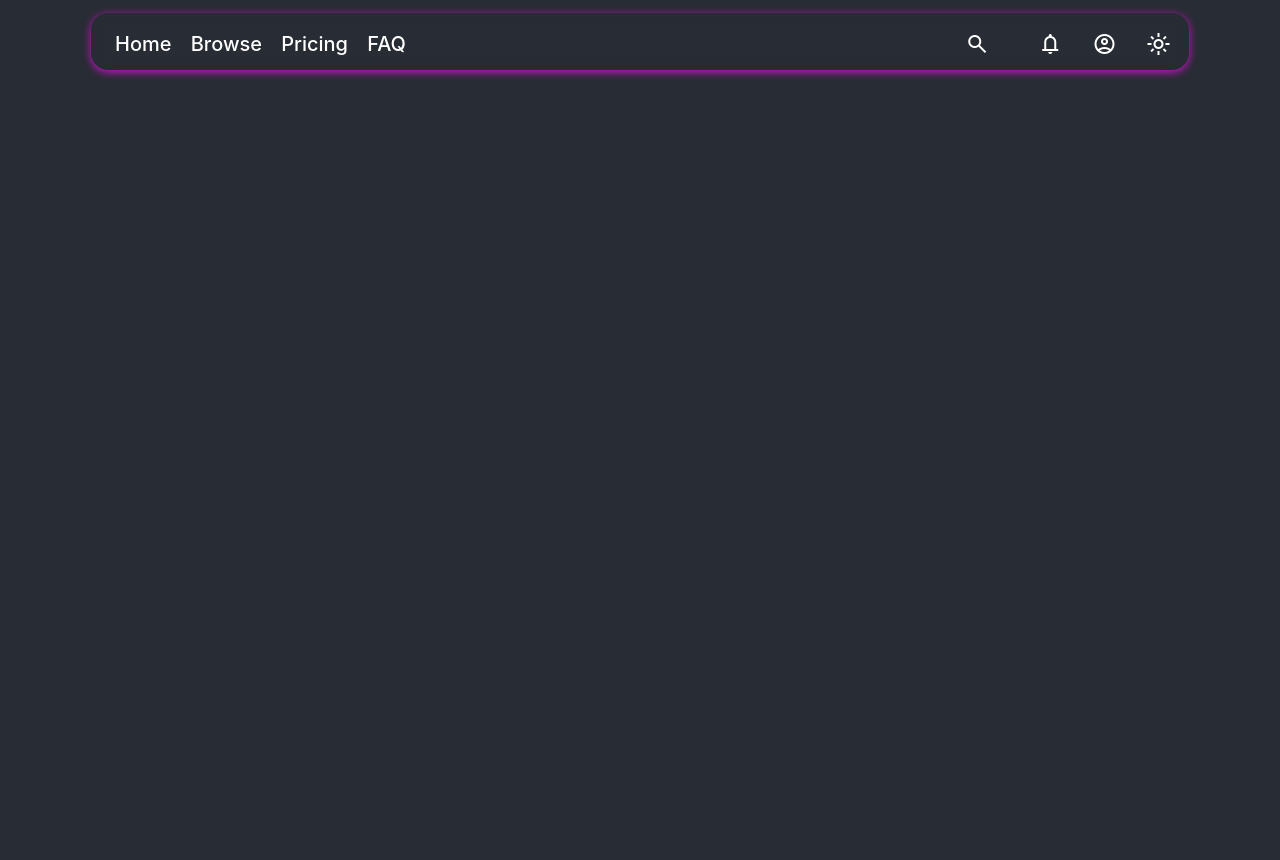
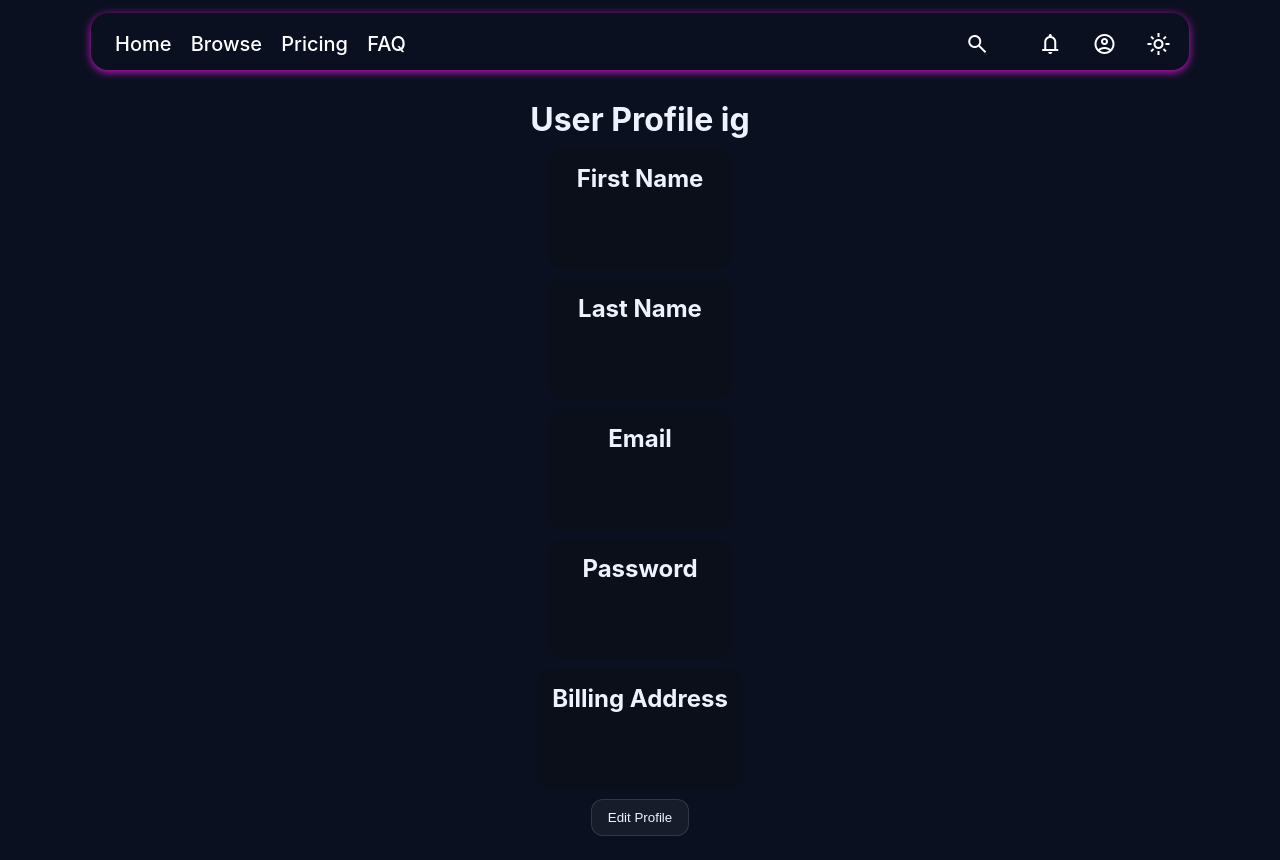
Before and after one commit to RamTheGoat/CES, a React (Create React App) app: page /profile/1 in a window 1280 px wide. Before the commit the page ends 800 px from the top, so only its background shows below. Built offline with nearby package versions, Linux system fonts and the light colour scheme; no server answers.

Commit message:
implement extremely naive edit profile page
yeah its just the basics and it looks horrible but it works so thats cool

```diff
--- a/src/App/App.js
+++ b/src/App/App.js
@@ -10,6 +10,7 @@ import Search from "../Pages/Search";
 import AdminHome from "../Pages/AdminHome";
 import Login from "../Pages/Login";
 import Register from "../Pages/Register";
+import Profile from "../Pages/Profile";
 
 export default function App() {
   return (
@@ -25,6 +26,7 @@ export default function App() {
           <Route path="/booking" element={<Booking />} />
           <Route path="/login" element={<Login/>} />
           <Route path="/register" element={<Register/>} />
+          <Route path="/profile/:id" element={<Profile/>} />
         </Routes>
       </main>
     </div>
--- /dev/null
+++ b/src/Pages/Profile.css
@@ -0,0 +1,59 @@
+/* color pallete :)) */
+:root{
+  --bg: #0b1020;
+  --bg-2:#0b0f1a;
+  --text:#eef2ff;
+  --muted:#b9c1d9;
+  --accent:#cc12cc;
+  --card: #0f152c;
+  --chip: #16203b;
+}
+
+.profile-page{
+  min-height: 100svh;
+  padding: 24px;
+  padding-top: 100px;
+  background: var(--bg);
+  color: var(--text);
+}
+
+.edit-item{
+  background: var(--bg-2);
+  margin: 10px;
+  padding: 15px;
+  border-radius: 15px;
+  min-width: 15%;
+  min-height: 120px;
+  justify-self: center;
+}
+
+.edit-item-title{
+  margin-bottom: 15px;
+  color: var(--text);
+}
+
+.edit-item-input{
+  margin: 0;
+  padding: 5px;
+  text-align: center;
+}
+
+.edit-item-value{
+  margin: 0;
+  padding: 5px;
+  color: var(--text);
+}
+
+.edit-button{
+  padding: 10px 16px;
+  border-radius: 12px;
+  border: 1px solid rgba(255,255,255,.12);
+  background: rgba(255,255,255,.05);
+  color: var(--text);
+  cursor: pointer;
+  transition: transform .12s ease, box-shadow .2s ease, border-color .2s ease;
+}
+
+.edit-button:hover{
+  transform: translateY(-1px);
+}
--- /dev/null
+++ b/src/Pages/Profile.jsx
@@ -0,0 +1,87 @@
+import React, { useState, useEffect } from 'react';
+import { useParams } from "react-router-dom";
+import "./Profile.css";
+
+// Edit user data item
+const EditItem = ({ userData, title, profile, setProfile, edit }) => {
+  const updateValue = e => setProfile(prev => ({ ...prev, [userData]: e.target.value }));
+  const value = profile?.[userData] ?? "";
+
+  return (
+    <div className="edit-item">
+      <h2 className="edit-item-title">{title}</h2>
+      {edit ? (
+        <input
+          className="edit-item-input"
+          type="text"
+          name={userData}
+          placeholder={title}
+          value={value}
+          onChange={updateValue}
+        />
+      ) : (
+        <h3 className="edit-item-value">{value}</h3>
+      )}
+    </div>
+  )
+}
+
+export default function Profile() {
+  const { id } = useParams();
+
+  const [userProfile, setUserProfile] = useState(null);
+  const [canEdit, setCanEdit] = useState(false);
+
+  // Fetch user profile
+  useEffect(() =>  {
+    const fetchProfile = async () => {
+      try {
+        const response = await fetch(`http://localhost:4000/api/users/${id}`);
+        const profile = await response.json();
+        setUserProfile(profile);
+      } catch (err) {
+        console.error("User profile not found:", err);
+      }
+    };
+    fetchProfile();
+  }, [id]);
+
+  // Handle button press
+  async function handleButton() {
+    if (canEdit) try {
+
+      // Try update user profile
+      const res = await fetch(`http://localhost:4000/api/users/edit/${id}`, {
+        method: 'POST',
+        headers: { 'Content-Type': 'application/json' },
+        body: JSON.stringify(userProfile)
+      });
+
+      const data = await res.json();
+      if (data.error) throw new Error(data.error);
+      else console.log(data.message);
+    } catch (err) {
+      console.log("Failed to edit profile:", err);
+    }
+
+    setCanEdit(!canEdit);
+  }
+
+  return (
+    <div className="profile-page">
+      <h1>User Profile ig</h1>
+      <EditItem userData="firstName" title="First Name" profile={userProfile} setProfile={setUserProfile} edit={canEdit}/>
+      <EditItem userData="lastName" title="Last Name" profile={userProfile} setProfile={setUserProfile} edit={canEdit}/>
+
+      {/* The user isnt allowed to change their email */}
+      <div className="edit-item">
+        <h2 className="edit-item-title">Email</h2>
+        <h3 className="edit-item-value">{userProfile?.email ?? ""}</h3>
+      </div>
+
+      <EditItem userData="passwordHash" title="Password" profile={userProfile} setProfile={setUserProfile} edit={canEdit}/>
+      <EditItem userData="address" title="Billing Address" profile={userProfile} setProfile={setUserProfile} edit={canEdit}/>
+      <button className="edit-button" onClick={handleButton}>{canEdit ? "Save Profile" : "Edit Profile"}</button>
+    </div>
+  )
+}
```
